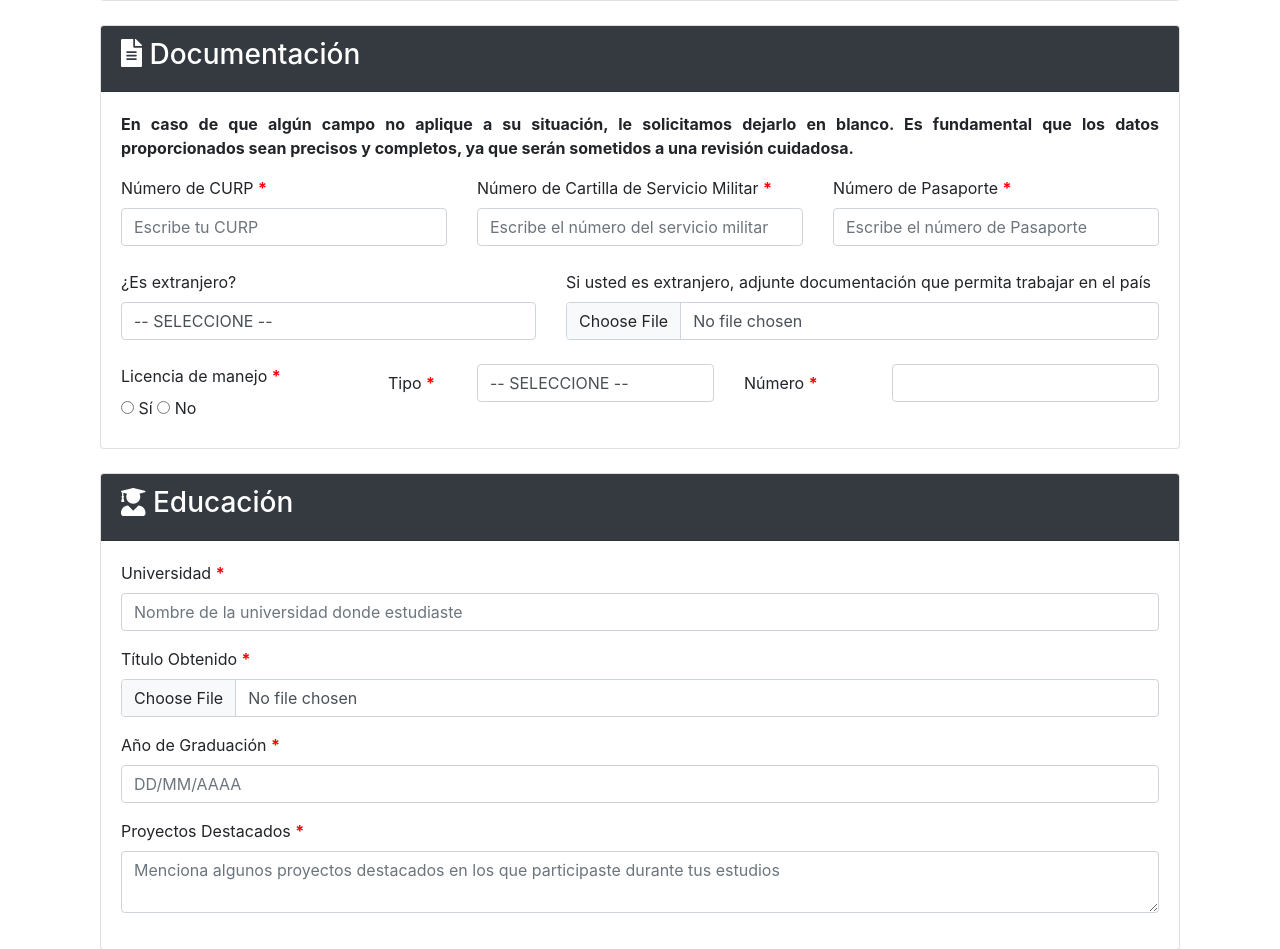
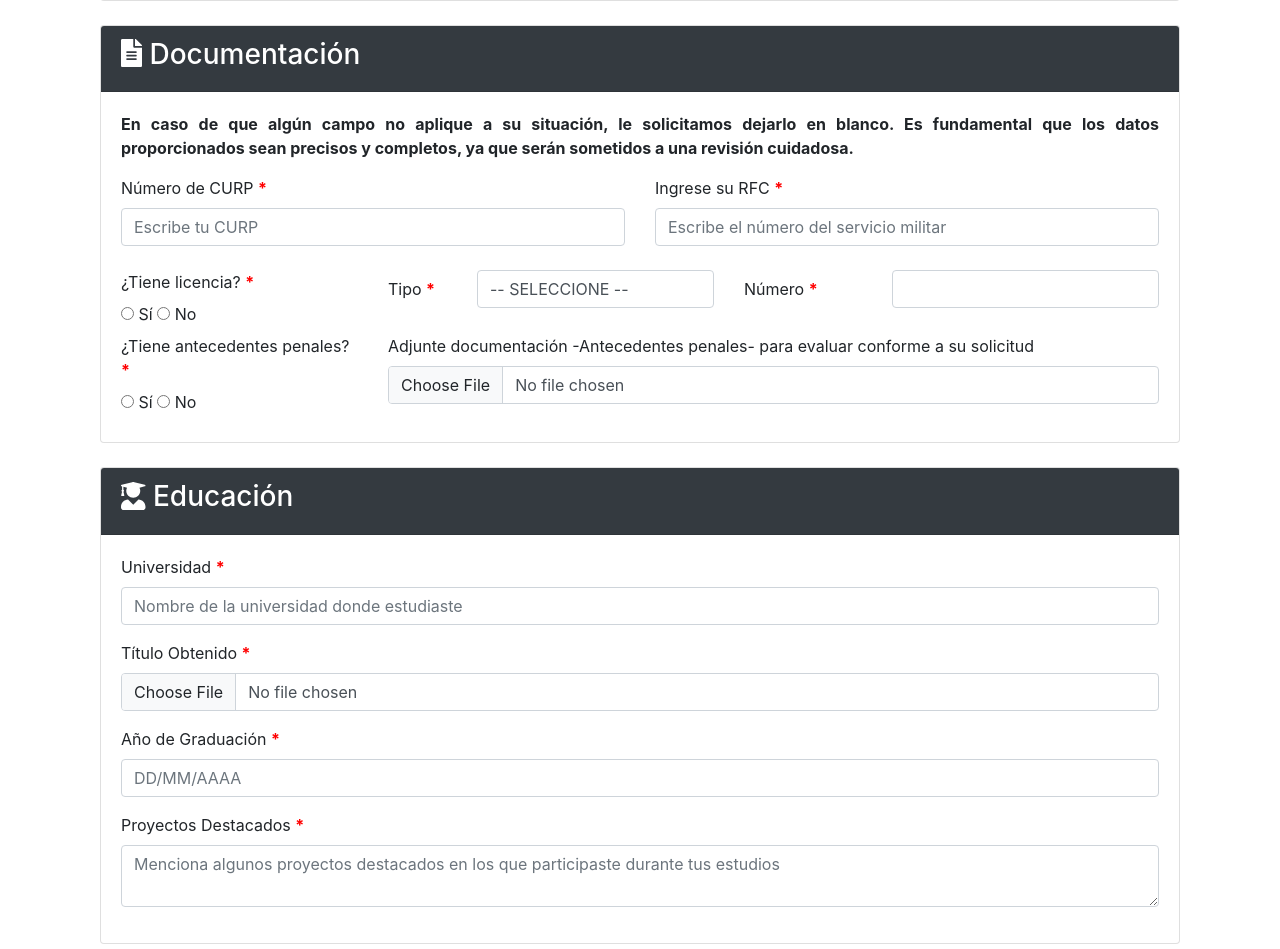
Before and after one commit to DonChambitasCompany/don_chambitas, a PHP site: page /register/register_trabajador.php in a window 1280 px wide. Shown: the part 1351-2300 px from the top of the page. Run offline with PHP 8.4, Linux system fonts and the light colour scheme; data that the repository does not hold is empty.

Commit message:
modified:   register/process_register_php/process_ modified:   register/register_trabajador.php

```diff
--- a/register/register_trabajador.php
+++ b/register/register_trabajador.php
@@ -1,10 +1,6 @@
 <?php
 // Incluir el archivo de conexión
 include "process_register_php/conexion.php";
-
-// Realizar la primera consulta para obtener las opciones de tipo_residencia
-$sql_tipo_residencia = "SELECT id_tipo_residencia, nombre_tipo_residencia FROM tipo_residencia";
-$result_tipo_residencia = $conexion->query($sql_tipo_residencia);
 
 // Realizar la primera consulta para obtener las opciones de tipo_licencia
 $sql_tipo_licencia = "SELECT id_tipo_licencia, nombre_tipo_licencia FROM tipo_licencia";
@@ -206,20 +202,20 @@ $result_profesiones = $conexion->query($sql_profesiones);
                     </p>
 
                     <div class="row">
-                        <div class="col-md-4">
+                        <div class="col-md-6">
                             <label for="numero_curp">Número de CURP <strong style="color: red;">*</strong></label>
                             <input type="text" class="form-control" id="numero_curp" name="numero_curp" placeholder="Escribe tu CURP">
                         </div>
 
-                        <div class="col-md-4">
-                            <label for="numero_cartilla_militar">Número de Cartilla de Servicio Militar <strong style="color: red;">*</strong></label>
-                            <input type="text" class="form-control" id="numero_cartilla_militar" name="numero_cartilla_militar"  placeholder="Escribe el número del servicio militar">
+                        <div class="col-md-6">
+                            <label for="rfc">Ingrese su RFC <strong style="color: red;">*</strong></label>
+                            <input type="text" class="form-control" id="rfc" name="rfc"  placeholder="Escribe el número del servicio militar">
                         </div>
 
-                        <div class="col-md-4">
+                        <!-- <div class="col-md-4">
                             <label for="numero_pasaporte">Número de Pasaporte <strong style="color: red;">*</strong></label>
                             <input type="text" class="form-control" id="numero_pasaporte" name="numero_pasaporte"  placeholder="Escribe el número de Pasaporte">
-                        </div>
+                        </div> -->
                     </div>
 
                     <br>
@@ -228,43 +224,16 @@ $result_profesiones = $conexion->query($sql_profesiones);
 
                     <!-- Se despliegan las opciones segun la bd -->
 
-                    <div class="col-md-5">
-                        <label for="nombre_tipo_residencia">¿Es extranjero?</label>
-                        <select class="form-control" id="nombre_tipo_residencia" name="nombre_tipo_residencia">
-                            <option value="">-- SELECCIONE --</option>
-                            <?php
-                            // Recorrer los resultados de la consulta y crear las opciones del select
-                            if ($result_tipo_residencia->num_rows > 0) {
-                                while ($row = $result_tipo_residencia->fetch_assoc()) {
-                                    echo '<option value="' . $row["id_tipo_residencia"] . '">' . $row["nombre_tipo_residencia"] . '</option>';
-                                }
-                            }
-                            ?>
-                        </select>
-                    </div>
-
-                        <div class="col-md-7">
-                            <label for="doc_extranjero">Si usted es extranjero, adjunte documentación que permita trabajar en el país</label>
-                            <input type="file" class="form-control" id="doc_extranjero" name="doc_extranjero" accept=".pdf, .doc, .docx">
-                        </div>
-
-                    </div>
-
-                    <br>
-
-                    <div class="row">
-
-                        <div class="col-md-3">
-                            <label for="licencia_manejo">Licencia de manejo <strong style="color: red;">*</strong></label>
+                    <div class="col-md-3">
+                            <label for="tiene_licencia">¿Tiene licencia? <strong style="color: red;">*</strong></label>
                             <div class="option-container">
-                                <input type="radio" id="opcion_si" name="licencia_manejo" value="Si">
+                                <input type="radio" id="opcion_si" name="tiene_licencia" value="Si">
                                 <label for="opcion_si" class="option-label">Sí</label>
-                                <input type="radio" id="opcion_no" name="licencia_manejo" value="No">
+                                <input type="radio" id="opcion_no" name="tiene_licencia" value="No">
                                 <label for="opcion_no" class="option-label">No</label>
                             </div>
                         </div>
 
-                        <!-- Se despliegan las opciones segun la bd -->
                         <div class="col-md-4">
                             <div class="form-group row">
                                 <label for="nombre_tipo_licencia" class="col-sm-3 col-form-label">Tipo <strong style="color: red;">*</strong></label>
@@ -292,6 +261,27 @@ $result_profesiones = $conexion->query($sql_profesiones);
                                 </div>
                             </div>
                         </div>
+
+                    </div>
+
+                    <div class="row">
+
+                        <div class="col-md-3">
+                            <label for="tiene_antecedentes_penales">¿Tiene antecedentes penales? <strong style="color: red;">*</strong></label>
+                            <div class="option-container">
+                                <input type="radio" id="opcion_si" name="tiene_antecedentes_penales" value="Si">
+                                <label for="opcion_si" class="option-label">Sí</label>
+                                <input type="radio" id="opcion_no" name="tiene_antecedentes_penales" value="No">
+                                <label for="opcion_no" class="option-label">No</label>
+                            </div>
+                        </div>
+
+                        <div class="col-md-9">
+                            <label for="doc_antecedentes_penales">Adjunte documentación -Antecedentes penales- para evaluar conforme a su solicitud </label>
+                            <input type="file" class="form-control" id="doc_antecedentes_penales" name="doc_antecedentes_penales" accept=".pdf, .doc, .docx">
+                        </div>
+
+
                     </div>
                 </div>
             </div>
```
Also changed, not shown: register/process_register_php/process_trabajador.php (+59 -45 lines).
